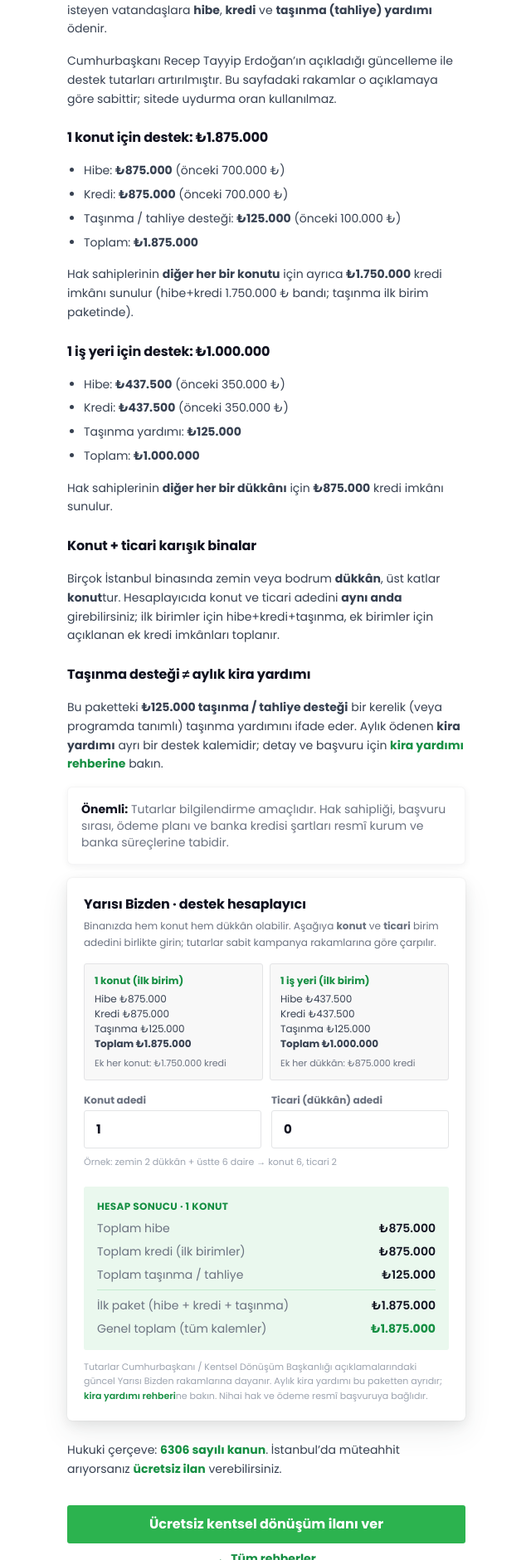
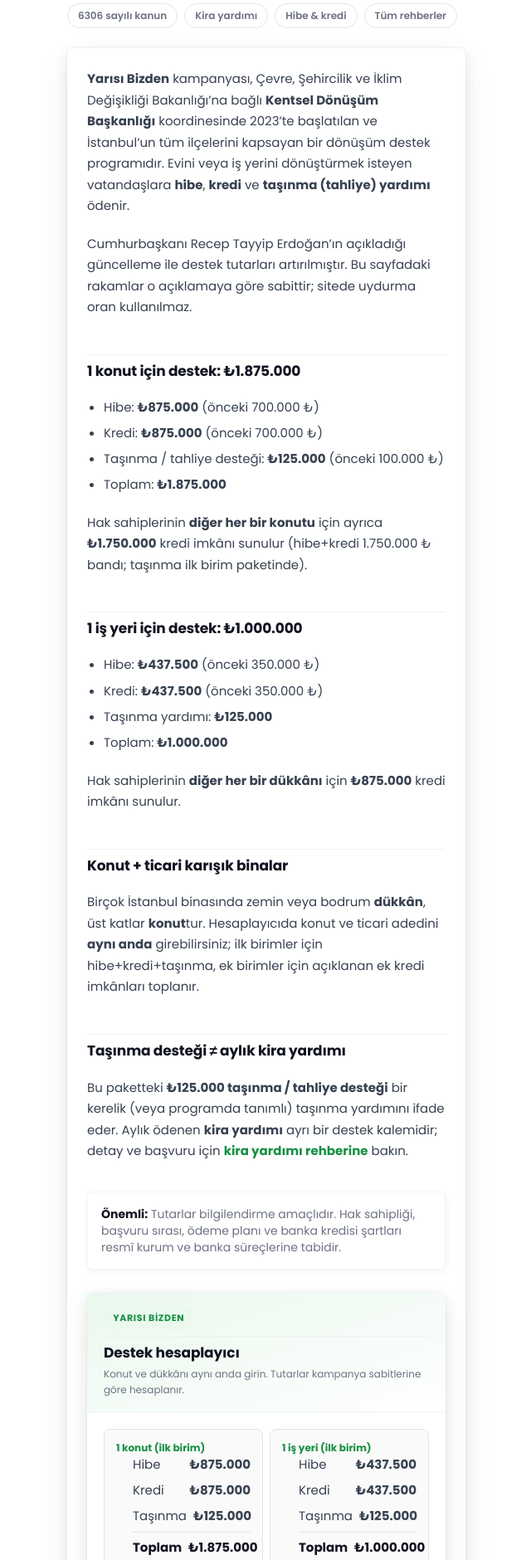
Before and after one commit to ahmetnumankoseoglu/kentsele.ist, a Next.js app: page /rehber/hibe-ve-kredi-hesaplama in a window 1280 px wide. Shown: the part 400-2280 px from the top of the page at 83% size, without its empty margins (319-959 px from the left). Built offline with nearby package versions, Linux system fonts and the light colour scheme; no server answers.

Commit message:
fix: strip leading zeros in calculator; polish rehber layouts

```diff
--- a/app/globals.css
+++ b/app/globals.css
@@ -273,3 +273,99 @@
   transform: translateY(-3px);
   box-shadow: var(--card-shadow);
 }
+
+/* —— Rehber / long-form content —— */
+.rehber-article {
+  display: flex;
+  flex-direction: column;
+  gap: 1.25rem;
+}
+
+.rehber-article > p {
+  margin: 0;
+  font-size: 0.9375rem;
+  line-height: 1.7;
+  color: #374151;
+}
+
+.rehber-article h2 {
+  margin: 0.5rem 0 0;
+  padding-top: 0.5rem;
+  font-size: 1.0625rem;
+  font-weight: 700;
+  line-height: 1.35;
+  color: #111321;
+  border-top: 1px solid #f0f0f0;
+}
+
+.rehber-article h2:first-child {
+  border-top: none;
+  padding-top: 0;
+  margin-top: 0;
+}
+
+.rehber-article h3 {
+  margin: 0;
+  font-size: 0.9375rem;
+  font-weight: 700;
+  color: #168f43;
+}
+
+.rehber-article ul,
+.rehber-article ol {
+  margin: 0;
+  padding-left: 1.25rem;
+  font-size: 0.9375rem;
+  line-height: 1.65;
+  color: #374151;
+}
+
+.rehber-article li {
+  margin-bottom: 0.4rem;
+}
+
+.rehber-article li:last-child {
+  margin-bottom: 0;
+}
+
+.rehber-article a {
+  font-weight: 700;
+  color: #168f43;
+  text-decoration: none;
+}
+
+.rehber-article a:hover {
+  text-decoration: underline;
+}
+
+.rehber-callout {
+  border-radius: 6px;
+  border-left: 4px solid var(--primary);
+  background: #f8f8f8;
+  padding: 1rem 1.1rem;
+  font-size: 0.875rem;
+  line-height: 1.6;
+  color: #6b7280;
+}
+
+.rehber-callout strong {
+  color: #111321;
+}
+
+.rehber-callout-warn {
+  border-left-color: #ee401d;
+  background: #fef2f2;
+}
+
+.rehber-hero-chip {
+  display: inline-flex;
+  align-items: center;
+  border-radius: 999px;
+  background: var(--primary-soft);
+  color: var(--primary-active);
+  font-size: 0.6875rem;
+  font-weight: 700;
+  letter-spacing: 0.06em;
+  text-transform: uppercase;
+  padding: 0.35rem 0.7rem;
+}
--- a/app/rehber/page.tsx
+++ b/app/rehber/page.tsx
@@ -10,27 +10,30 @@
 import { getSiteUrl } from "@/lib/seo/site";
 
 export const metadata: Metadata = {
-  title: "Kentsel Dönüşüm Rehberi | 6306, Hibe ve Kredi",
+  title: "Kentsel Dönüşüm Rehberi | 6306, Kira, Hibe ve Kredi",
   description:
-    "6306 sayılı kanun, riskli yapı, hibe ve kredi hesaplama. İstanbul kentsel dönüşüm bilgi bankası — kentsele.ist",
+    "6306 sayılı kanun, kira yardımı evrak listesi, Yarısı Bizden hibe ve kredi hesaplama. İstanbul kentsel dönüşüm bilgi bankası.",
   alternates: { canonical: `${getSiteUrl()}/rehber` },
 };
 
 const GUIDES = [
   {
     href: "/rehber/6306-sayili-kanun",
+    badge: "Mevzuat",
     title: "6306 sayılı kanun nedir?",
-    desc: "Afet riski altındaki alanların dönüşümü kanunu: riskli yapı, malik hakları, süreç ve sık sorular.",
+    desc: "Riskli yapı, malik hakları, tespit–yıkım süreci ve sık sorulan sorular.",
   },
   {
     href: "/rehber/kira-yardimi",
-    title: "Kira yardımı nedir? Nasıl alınır?",
-    desc: "Kentsel dönüşüm kira yardımı kimlere verilir, nasıl başvurulur, hangi belgeler gerekir?",
+    badge: "Başvuru",
+    title: "Kira & taşınma yardımı",
+    desc: "Malik Ek-1, konut kiracısı Ek-2, iş yeri kiracısı Ek-3 evrak listeleri.",
   },
   {
     href: "/rehber/hibe-ve-kredi-hesaplama",
-    title: "Hibe ve kredi hesaplama",
-    desc: "Yarısı Bizden: konut 1.875.000 ₺ (875k+875k+125k taşınma), iş yeri 1.000.000 ₺. Konut+ticari karışık hesap.",
+    badge: "Hesapla",
+    title: "Yarısı Bizden hibe & kredi",
+    desc: "Konut 1.875.000 ₺, iş yeri 1.000.000 ₺. Konut + dükkân karışık hesap.",
   },
 ] as const;
 
@@ -40,7 +43,7 @@
     collectionPageSchema(
       "Kentsel Dönüşüm Rehberi",
       "/rehber",
-      "6306 sayılı kanun, hibe ve kredi bilgileri"
+      "6306 sayılı kanun, kira yardımı, hibe ve kredi"
     ),
     breadcrumbSchema([
       { name: "Ana sayfa", path: "/" },
@@ -55,32 +58,53 @@
   return (
     <AppShell showBottomCta={false}>
       <JsonLd data={schemas} />
-      <p className="text-xs font-bold uppercase tracking-wider text-[#2cb34f]">
-        Bilgi bankası
-      </p>
-      <h1 className="mt-1 text-2xl font-bold text-[#111321]">
+
+      <header className="relative overflow-hidden rounded-xl border border-[#e3e4e6] bg-gradient-to-br from-[#f4fbf6] via-white to-white p-5 sm:p-6">
+        <div
+          className="pointer-events-none absolute -right-6 -top-6 h-24 w-24 rounded-full bg-[#2cb34f]/10"
+          aria-hidden
+        />
+        <p className="rehber-hero-chip">Bilgi bankası</p>
+        <h1 className="mt-3 text-[1.5rem] font-bold tracking-tight text-[#111321]">
           Kentsel dönüşüm rehberi
         </h1>
         <p className="mt-2 text-sm leading-relaxed text-[#6b7280]">
-        Malikler ve müteahhitler için 6306 sayılı kanun, hibe-kredi ve süreç
-        bilgileri. Bilgiler genel bilgilendirme amaçlıdır; güncel mevzuat ve
-        resmî kurum açıklamaları esas alınmalıdır.
+          6306 sayılı kanun, kira–taşınma yardımı evrakları ve Yarısı Bizden
+          destek tutarları. Genel bilgilendirmedir; resmî kurum duyuruları esas
+          alınmalıdır.
         </p>
-      <div className="mt-6 flex flex-col gap-3">
-        {GUIDES.map((g) => (
+      </header>
+
+      <div className="mt-5 flex flex-col gap-3">
+        {GUIDES.map((g, i) => (
           <Link
             key={g.href}
             href={g.href}
-            className="card news-card block p-4 transition hover:border-[#2cb34f]/30"
+            className="news-card card group relative block overflow-hidden p-0"
           >
-            <h2 className="text-base font-bold text-[#111321]">{g.title}</h2>
-            <p className="mt-1.5 text-sm text-[#6b7280]">{g.desc}</p>
+            <div className="flex gap-0">
+              <div className="flex w-14 shrink-0 flex-col items-center justify-center bg-[#eaf8ee] text-[#168f43]">
+                <span className="text-lg font-bold">{i + 1}</span>
+              </div>
+              <div className="min-w-0 flex-1 p-4">
+                <span className="text-[10px] font-bold uppercase tracking-wider text-[#2cb34f]">
+                  {g.badge}
+                </span>
+                <h2 className="mt-1 text-[15px] font-bold leading-snug text-[#111321] group-hover:text-[#168f43]">
+                  {g.title}
+                </h2>
+                <p className="mt-1.5 text-sm leading-relaxed text-[#6b7280]">
+                  {g.desc}
+                </p>
                 <span className="mt-3 inline-block text-xs font-bold text-[#168f43]">
-              Oku →
+                  Devamını oku →
                 </span>
+              </div>
+            </div>
           </Link>
         ))}
       </div>
+
       <Link href="/ilan-ver" className="btn-primary mt-8 w-full">
         Ücretsiz ilan ver
       </Link>
--- a/components/rehber/HibeKrediCalculator.tsx
+++ b/components/rehber/HibeKrediCalculator.tsx
@@ -6,21 +6,17 @@
   formatTRY,
   hesaplaYarisiBizden,
 } from "@/lib/content/destek-tutarlari";
-
-/** Boş stringe izin ver — "0" silinme bug'ını engeller */
-function parseAdet(raw: string): number {
-  if (raw.trim() === "") return 0;
-  const n = Number(raw);
-  if (!Number.isFinite(n) || n < 0) return 0;
-  return Math.floor(n);
-}
+import {
+  parseDigitInput,
+  sanitizeDigitInput,
+} from "@/lib/utils/numeric-input";
 
 export function HibeKrediCalculator() {
   const [konutRaw, setKonutRaw] = useState("1");
   const [ticariRaw, setTicariRaw] = useState("0");
 
-  const konutAdet = parseAdet(konutRaw);
-  const ticariAdet = parseAdet(ticariRaw);
+  const konutAdet = parseDigitInput(konutRaw, 0);
+  const ticariAdet = parseDigitInput(ticariRaw, 0);
 
   const sonuc = useMemo(
     () => hesaplaYarisiBizden(konutAdet, ticariAdet),
@@ -30,61 +26,83 @@
   const bos = sonuc.konutAdet === 0 && sonuc.ticariAdet === 0;
 
   return (
-    <section className="card-elevated not-prose mt-2 p-4 sm:p-5">
-      <h2 className="text-base font-bold text-[#111321]">
-        Yarısı Bizden · destek hesaplayıcı
+    <section className="card-elevated not-prose mt-2 overflow-hidden">
+      <div className="border-b border-[#eaf8ee] bg-gradient-to-br from-[#eaf8ee] to-white px-4 py-4 sm:px-5">
+        <p className="rehber-hero-chip">Yarısı Bizden</p>
+        <h2 className="mt-2 text-base font-bold text-[#111321]">
+          Destek hesaplayıcı
         </h2>
         <p className="mt-1 text-xs leading-relaxed text-[#6b7280]">
-        Binanızda hem konut hem dükkân olabilir. Aşağıya <strong>konut</strong>{" "}
-        ve <strong>ticari</strong> birim adedini birlikte girin; tutarlar sabit
-        kampanya rakamlarına göre çarpılır.
+          Konut ve dükkânı aynı anda girin. Tutarlar kampanya sabitlerine göre
+          hesaplanır.
         </p>
+      </div>
 
-      <div className="mt-4 grid gap-2 sm:grid-cols-2">
-        <div className="rounded-[3px] border border-[#e3e4e6] bg-[#f8f8f8] p-3 text-xs">
+      <div className="space-y-4 p-4 sm:p-5">
+        <div className="grid gap-2 sm:grid-cols-2">
+          <div className="rounded-lg border border-[#e3e4e6] bg-[#fafafa] p-3.5 text-xs">
             <p className="font-bold text-[#168f43]">1 konut (ilk birim)</p>
-          <ul className="mt-1.5 space-y-0.5 text-[#374151]">
-            <li>Hibe {formatTRY(DESTEK_TUTARLARI.konut.hibe)}</li>
-            <li>Kredi {formatTRY(DESTEK_TUTARLARI.konut.kredi)}</li>
-            <li>Taşınma {formatTRY(DESTEK_TUTARLARI.konut.tasinma)}</li>
-            <li className="font-bold">
-              Toplam {formatTRY(DESTEK_TUTARLARI.konut.toplamIlk)}
+            <ul className="mt-2 space-y-1 text-[#374151]">
+              <li className="flex justify-between gap-2">
+                <span>Hibe</span>
+                <strong>{formatTRY(DESTEK_TUTARLARI.konut.hibe)}</strong>
+              </li>
+              <li className="flex justify-between gap-2">
+                <span>Kredi</span>
+                <strong>{formatTRY(DESTEK_TUTARLARI.konut.kredi)}</strong>
+              </li>
+              <li className="flex justify-between gap-2">
+                <span>Taşınma</span>
+                <strong>{formatTRY(DESTEK_TUTARLARI.konut.tasinma)}</strong>
+              </li>
+              <li className="mt-1 flex justify-between gap-2 border-t border-[#e3e4e6] pt-1.5 font-bold text-[#111321]">
+                <span>Toplam</span>
+                <span>{formatTRY(DESTEK_TUTARLARI.konut.toplamIlk)}</span>
               </li>
             </ul>
-          <p className="mt-2 text-[11px] text-[#6b7280]">
-            Ek her konut: {formatTRY(DESTEK_TUTARLARI.konut.ekKonutKredi)} kredi
+            <p className="mt-2 text-[11px] leading-snug text-[#6b7280]">
+              Ek her konut:{" "}
+              {formatTRY(DESTEK_TUTARLARI.konut.ekKonutKredi)} kredi
             </p>
           </div>
-        <div className="rounded-[3px] border border-[#e3e4e6] bg-[#f8f8f8] p-3 text-xs">
+          <div className="rounded-lg border border-[#e3e4e6] bg-[#fafafa] p-3.5 text-xs">
             <p className="font-bold text-[#168f43]">1 iş yeri (ilk birim)</p>
-          <ul className="mt-1.5 space-y-0.5 text-[#374151]">
-            <li>Hibe {formatTRY(DESTEK_TUTARLARI.ticari.hibe)}</li>
-            <li>Kredi {formatTRY(DESTEK_TUTARLARI.ticari.kredi)}</li>
-            <li>Taşınma {formatTRY(DESTEK_TUTARLARI.ticari.tasinma)}</li>
-            <li className="font-bold">
-              Toplam {formatTRY(DESTEK_TUTARLARI.ticari.toplamIlk)}
+            <ul className="mt-2 space-y-1 text-[#374151]">
+              <li className="flex justify-between gap-2">
+                <span>Hibe</span>
+                <strong>{formatTRY(DESTEK_TUTARLARI.ticari.hibe)}</strong>
+              </li>
+              <li className="flex justify-between gap-2">
+                <span>Kredi</span>
+                <strong>{formatTRY(DESTEK_TUTARLARI.ticari.kredi)}</strong>
+              </li>
+              <li className="flex justify-between gap-2">
+                <span>Taşınma</span>
+                <strong>{formatTRY(DESTEK_TUTARLARI.ticari.tasinma)}</strong>
+              </li>
+              <li className="mt-1 flex justify-between gap-2 border-t border-[#e3e4e6] pt-1.5 font-bold text-[#111321]">
+                <span>Toplam</span>
+                <span>{formatTRY(DESTEK_TUTARLARI.ticari.toplamIlk)}</span>
               </li>
             </ul>
-          <p className="mt-2 text-[11px] text-[#6b7280]">
-            Ek her dükkân: {formatTRY(DESTEK_TUTARLARI.ticari.ekDukkanKredi)}{" "}
-            kredi
+            <p className="mt-2 text-[11px] leading-snug text-[#6b7280]">
+              Ek her dükkân:{" "}
+              {formatTRY(DESTEK_TUTARLARI.ticari.ekDukkanKredi)} kredi
             </p>
           </div>
         </div>
 
-      <div className="mt-4 grid grid-cols-2 gap-3">
+        <div className="grid grid-cols-2 gap-3">
           <label className="block text-xs font-bold text-[#6b7280]">
             Konut adedi
             <input
               type="text"
               inputMode="numeric"
               pattern="[0-9]*"
-            className="input-field mt-1"
+              autoComplete="off"
+              className="input-field mt-1.5 tabular-nums"
               value={konutRaw}
-            onChange={(e) => {
-              const v = e.target.value.replace(/[^\d]/g, "");
-              setKonutRaw(v);
-            }}
+              onChange={(e) => setKonutRaw(sanitizeDigitInput(e.target.value))}
               onBlur={() => {
                 if (konutRaw.trim() === "") setKonutRaw("0");
               }}
@@ -96,28 +114,28 @@
               type="text"
               inputMode="numeric"
               pattern="[0-9]*"
-            className="input-field mt-1"
+              autoComplete="off"
+              className="input-field mt-1.5 tabular-nums"
               value={ticariRaw}
-            onChange={(e) => {
-              const v = e.target.value.replace(/[^\d]/g, "");
-              setTicariRaw(v);
-            }}
+              onChange={(e) =>
+                setTicariRaw(sanitizeDigitInput(e.target.value))
+              }
               onBlur={() => {
                 if (ticariRaw.trim() === "") setTicariRaw("0");
               }}
             />
           </label>
         </div>
-      <p className="mt-2 text-[11px] text-[#9ca3af]">
+        <p className="text-[11px] text-[#9ca3af]">
           Örnek: zemin 2 dükkân + üstte 6 daire → konut 6, ticari 2
         </p>
 
         {bos ? (
-        <p className="mt-4 rounded-[3px] bg-[#fff7e6] px-3 py-2 text-sm text-[#b45309]">
+          <p className="rounded-lg bg-[#fff7e6] px-3 py-2.5 text-sm text-[#b45309]">
             En az 1 konut veya 1 ticari birim girin.
           </p>
         ) : (
-        <div className="mt-5 space-y-2 rounded-[3px] bg-[#eaf8ee] p-4">
+          <div className="space-y-2.5 rounded-lg bg-[#eaf8ee] p-4">
             <p className="text-xs font-bold uppercase tracking-wide text-[#168f43]">
               Hesap sonucu
               {sonuc.konutAdet > 0 ? ` · ${sonuc.konutAdet} konut` : ""}
@@ -138,7 +156,7 @@
                 value={formatTRY(sonuc.ekKredi)}
               />
             )}
-          <div className="my-2 border-t border-[#2cb34f]/20" />
+            <div className="my-1 border-t border-[#2cb34f]/20" />
             <Row
               label="İlk paket (hibe + kredi + taşınma)"
               value={formatTRY(sonuc.ilkPaketToplam)}
@@ -151,15 +169,17 @@
           </div>
         )}
 
-      <p className="mt-3 text-[11px] leading-relaxed text-[#9ca3af]">
-        Tutarlar Cumhurbaşkanı / Kentsel Dönüşüm Başkanlığı açıklamalarındaki
-        güncel Yarısı Bizden rakamlarına dayanır. Aylık kira yardımı bu paketten
-        ayrıdır;{" "}
-        <a href="/rehber/kira-yardimi" className="font-semibold text-[#168f43]">
-          kira yardımı rehberi
+        <p className="text-[11px] leading-relaxed text-[#9ca3af]">
+          Aylık kira yardımı bu paketten ayrıdır.{" "}
+          <a
+            href="/rehber/kira-yardimi"
+            className="font-semibold text-[#168f43]"
+          >
+            Kira yardımı rehberi
           </a>
-        ne bakın. Nihai hak ve ödeme resmî başvuruya bağlıdır.
+          . Nihai hak ve ödeme resmî başvuruya bağlıdır.
         </p>
+      </div>
     </section>
   );
 }
@@ -179,8 +199,8 @@
       <span
         className={
           strong
-            ? "shrink-0 font-bold text-[#168f43]"
-            : "shrink-0 font-semibold text-[#111321]"
+            ? "shrink-0 font-bold tabular-nums text-[#168f43]"
+            : "shrink-0 font-semibold tabular-nums text-[#111321]"
         }
       >
         {value}
--- a/components/rehber/RehberLayout.tsx
+++ b/components/rehber/RehberLayout.tsx
@@ -1,6 +1,13 @@
 import Link from "next/link";
 import { AppShell } from "@/components/layout/AppShell";
 import { JsonLd } from "@/components/seo/JsonLd";
+
+const RELATED = [
+  { href: "/rehber/6306-sayili-kanun", label: "6306 sayılı kanun" },
+  { href: "/rehber/kira-yardimi", label: "Kira yardımı" },
+  { href: "/rehber/hibe-ve-kredi-hesaplama", label: "Hibe & kredi" },
+  { href: "/rehber", label: "Tüm rehberler" },
+] as const;
 
 export function RehberLayout({
   children,
@@ -18,40 +25,63 @@
   return (
     <AppShell showBottomCta={false}>
       {schemas ? <JsonLd data={schemas} /> : null}
-      <nav className="mb-4 text-xs text-[#6b7280]">
-        <Link href="/" className="font-medium text-[#168f43]">
+
+      <nav className="mb-5 text-xs text-[#6b7280]" aria-label="Breadcrumb">
+        <Link href="/" className="font-medium text-[#168f43] hover:underline">
           Ana sayfa
         </Link>
-        <span className="mx-1.5">/</span>
-        <Link href="/rehber" className="font-medium text-[#168f43]">
+        <span className="mx-1.5 text-[#d1d5db]">/</span>
+        <Link
+          href="/rehber"
+          className="font-medium text-[#168f43] hover:underline"
+        >
           Rehber
         </Link>
-        <span className="mx-1.5">/</span>
-        <span className="text-[#111321]">{breadcrumbLast}</span>
+        <span className="mx-1.5 text-[#d1d5db]">/</span>
+        <span className="font-medium text-[#111321]">{breadcrumbLast}</span>
       </nav>
-      <p className="text-xs font-bold uppercase tracking-wider text-[#2cb34f]">
-        Bilgi bankası
-      </p>
-      <h1 className="mt-1 text-[22px] font-bold leading-snug text-[#111321] sm:text-2xl">
+
+      <header className="relative overflow-hidden rounded-xl border border-[#e3e4e6] bg-gradient-to-br from-[#f4fbf6] via-white to-white p-5 sm:p-6">
+        <div
+          className="pointer-events-none absolute -right-8 -top-8 h-28 w-28 rounded-full bg-[#2cb34f]/10"
+          aria-hidden
+        />
+        <p className="rehber-hero-chip">Bilgi bankası</p>
+        <h1 className="mt-3 text-[1.35rem] font-bold leading-snug tracking-tight text-[#111321] sm:text-[1.6rem]">
           {title}
         </h1>
         {description ? (
-        <p className="mt-2 text-sm leading-relaxed text-[#6b7280]">
+          <p className="mt-2.5 max-w-prose text-sm leading-relaxed text-[#6b7280]">
             {description}
           </p>
         ) : null}
-      <article className="prose-article mt-6 space-y-4 text-sm leading-relaxed text-[#374151]">
+      </header>
+
+      <div className="mt-4 flex gap-2 overflow-x-auto pb-1 [-ms-overflow-style:none] [scrollbar-width:none] [&::-webkit-scrollbar]:hidden">
+        {RELATED.map((r) => (
+          <Link
+            key={r.href}
+            href={r.href}
+            className="shrink-0 rounded-full border border-[#e3e4e6] bg-white px-3 py-1.5 text-xs font-semibold text-[#6b7280] transition hover:border-[#2cb34f] hover:text-[#168f43]"
+          >
+            {r.label}
+          </Link>
+        ))}
+      </div>
+
+      <article className="rehber-article card-elevated mt-5 p-5 sm:p-6">
         {children}
       </article>
-      <div className="mt-8 flex flex-col gap-2">
+
+      <div className="mt-6 flex flex-col gap-2">
         <Link href="/ilan-ver" className="btn-primary w-full">
           Ücretsiz kentsel dönüşüm ilanı ver
         </Link>
         <Link
           href="/rehber"
-          className="text-center text-sm font-bold text-[#168f43]"
+          className="btn-secondary w-full text-center"
         >
-          ← Tüm rehberler
+          Tüm rehberlere dön
         </Link>
       </div>
     </AppShell>
--- /dev/null
+++ b/lib/utils/numeric-input.ts
@@ -0,0 +1,14 @@
+/** Sadece rakam; baştaki sıfırları temizler ("" veya "0" veya "5" — "05" olmaz) */
+export function sanitizeDigitInput(raw: string): string {
+  const digits = raw.replace(/\D/g, "");
+  if (digits === "") return "";
+  // parseInt "05" → 5 → "5"; "0" → 0 → "0"
+  return String(parseInt(digits, 10));
+}
+
+export function parseDigitInput(raw: string, fallback = 0): number {
+  if (raw.trim() === "") return fallback;
+  const n = parseInt(raw, 10);
+  if (!Number.isFinite(n) || n < 0) return fallback;
+  return n;
+}
```
Also changed, not shown: 1 other file (tests, documents, lock files or other folders). Lines whose indentation alone changed are shown as unchanged.
